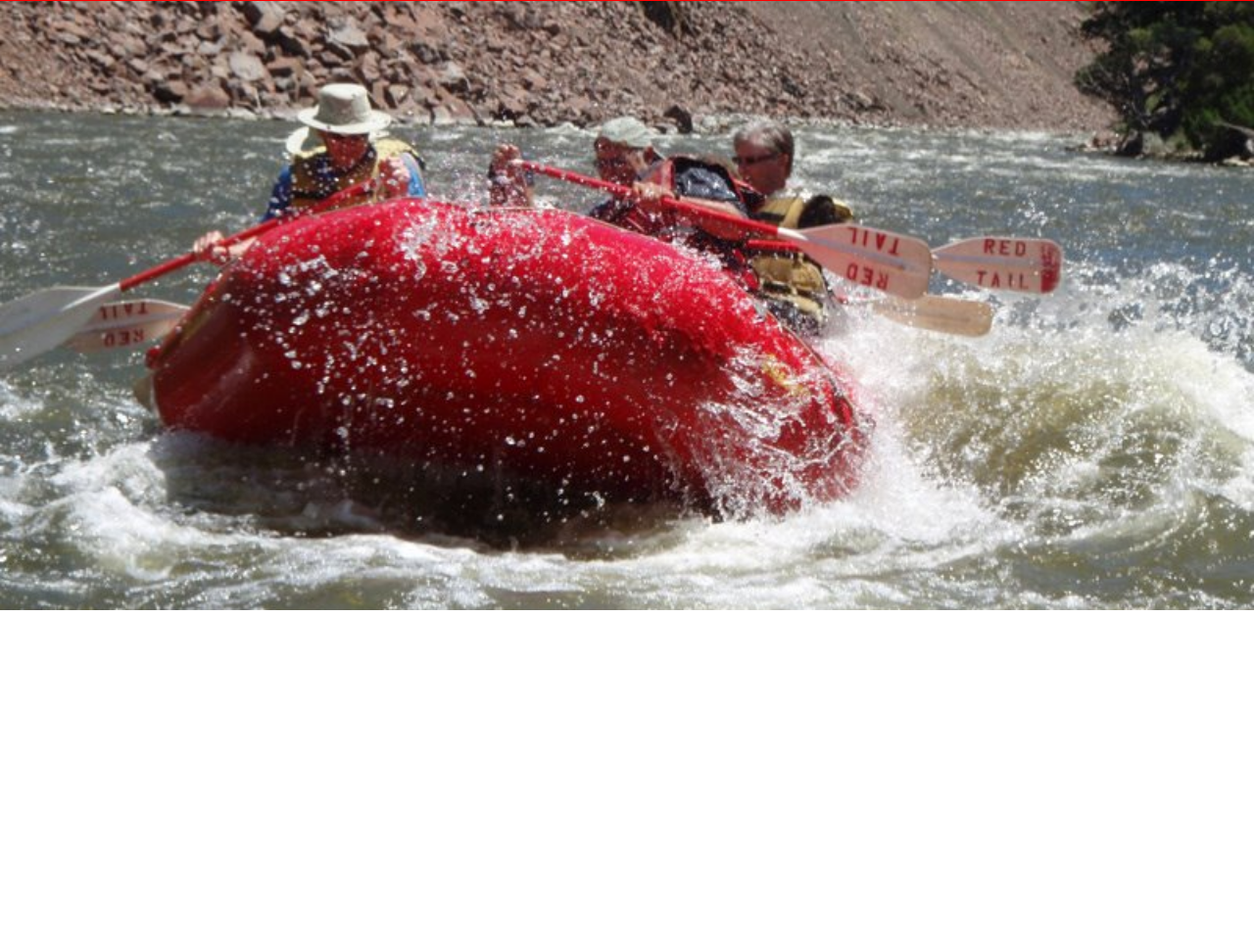
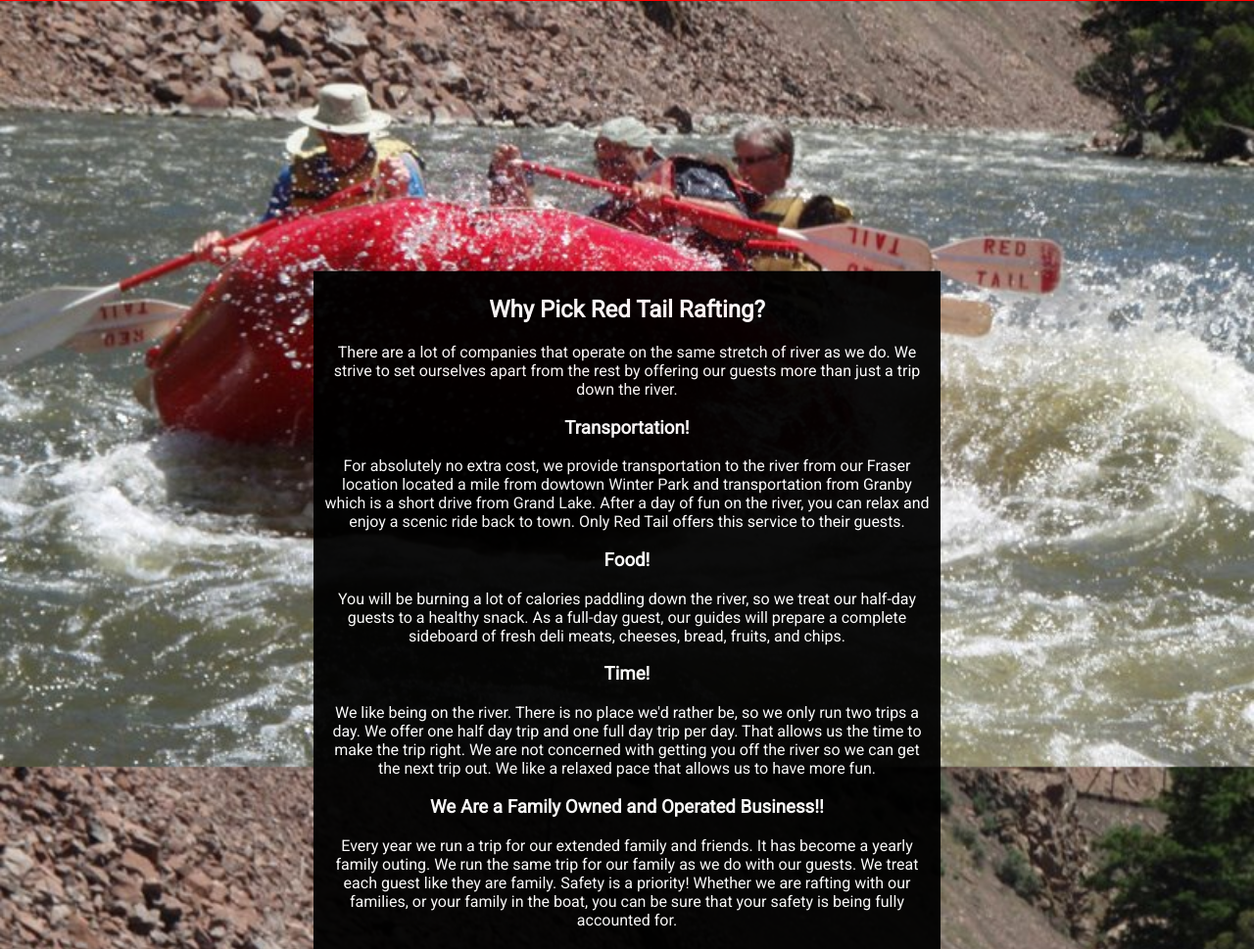
Before and after one commit to jonmoran/redtailRafting, a plain HTML site: page about.html in a window 1280 px wide. Shown: the part 177-1146 px from the top of the page at 98% size. Before the commit the page ends 800 px from the top, so only its background shows below. Drawn offline with Linux system fonts and the light colour scheme.

Commit message:
Added content to about and river pages

```diff
--- a/about.html
+++ b/about.html
@@ -26,5 +26,17 @@
   				</div>
   		</ul>
 	</div>
+	<div class="text-block">
+		<h2>Why Pick Red Tail Rafting?</h2>
+		<p>There are a lot of companies that operate on the same stretch of river as we do. We strive to set ourselves apart from the rest by offering our guests more than just a trip down the river.</p>
+		<h3>Transportation!</h3>
+		<p>For absolutely no extra cost, we provide transportation to the river from our Fraser location located a mile from dowtown Winter Park and transportation from Granby which is a short drive from Grand Lake. After a day of fun on the river, you can relax and enjoy a scenic ride back to town. Only Red Tail offers this service to their guests.</p>
+		<h3>Food!</h3>
+		<p>You will be burning a lot of calories paddling down the river, so we treat our half-day guests to a healthy snack. As a full-day guest, our guides will prepare a complete sideboard of fresh deli meats, cheeses, bread, fruits, and chips.</p>
+		<h3>Time!</h3>
+		<p>We like being on the river. There is no place we'd rather be, so we only run two trips a day. We offer one half day trip and one full day trip  per day. That allows us the time to make the trip right. We are not concerned with getting you off the river so we can get the next trip out. We like a relaxed pace that allows us to have more fun.</p>
+		<h3>We Are a Family Owned and Operated Business!!</h3>
+		<p>Every year we run a trip for our extended family and friends. It has become a yearly family outing. We run the same trip for our family as we do with our guests. We treat each guest like they are family. Safety is a priority! Whether we are rafting with our families, or your family in the boat, you can be sure that your safety is being fully accounted for.</p>
+	</div>
 </body>
 </html>
```
Also changed, not shown: river.html (+10 -0 lines).
